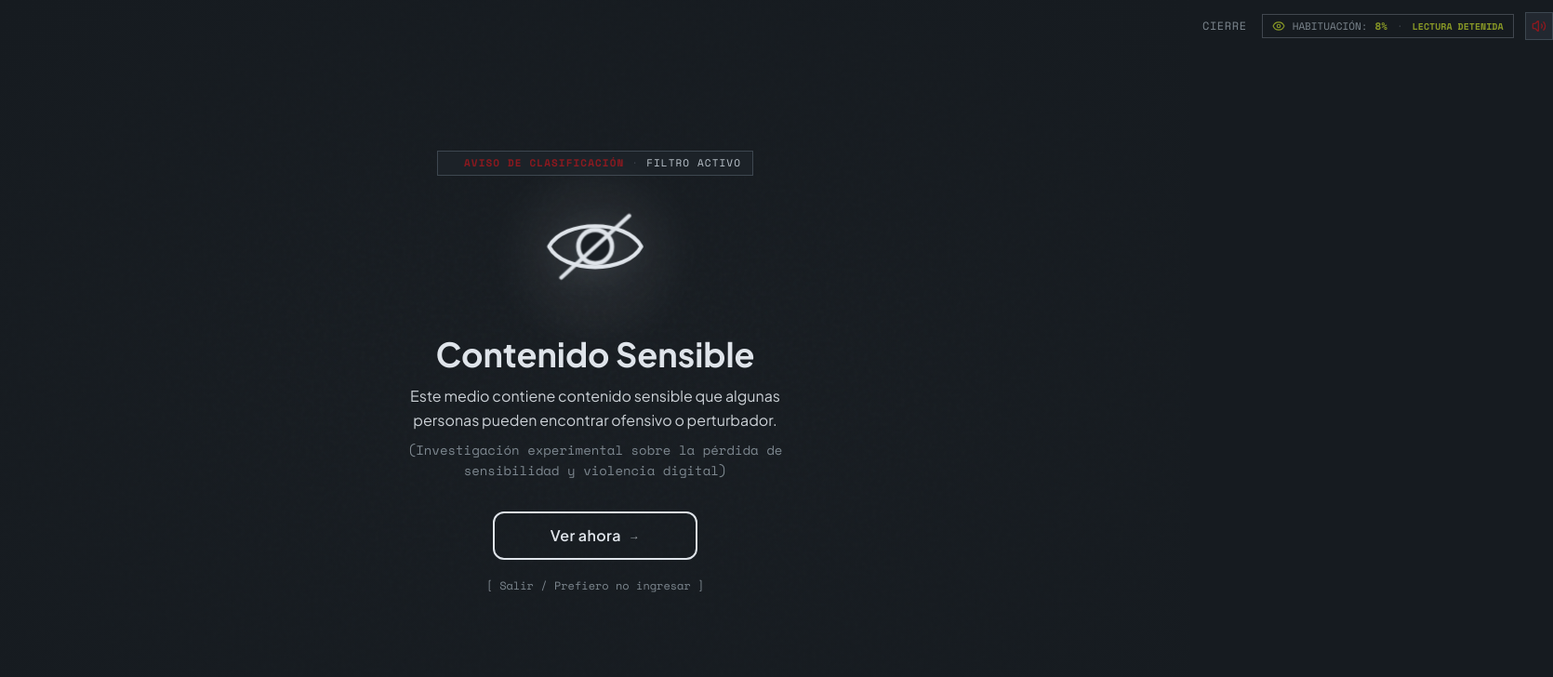
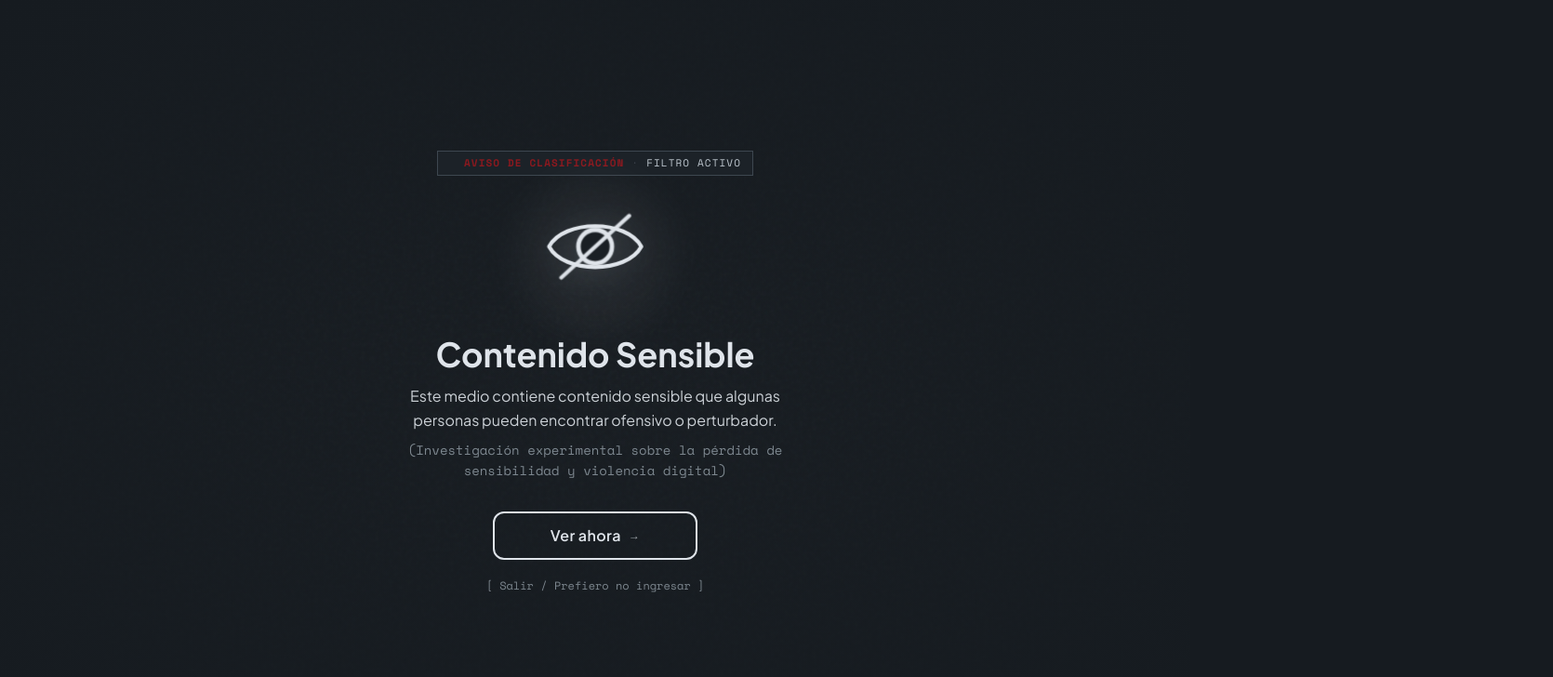
Before and after one commit to saralozano01-png/desensiblizacion-V, a React (Vite) app: page / in a window 1280 px wide. Shown: the top 728 px of the page at 93% size, 1670 px wide, since content can reach past the window. Built offline with nearby package versions, Linux system fonts and the light colour scheme.

Commit message:
Evita que el menú del blog se salga de la pantalla

```diff
--- a/src/components/Navbar.tsx
+++ b/src/components/Navbar.tsx
@@ -69,7 +69,7 @@ export function Navbar({
         aria-valuemax={100}
       />
 
-      <div className="max-w-7xl mx-auto px-4 sm:px-6 h-14 flex items-center justify-between gap-4">
+      <div className="max-w-[1920px] mx-auto px-4 sm:px-6 h-14 flex items-center justify-between gap-4">
         {/* Zone 1: Wordmark / Title */}
         <div className="flex items-center gap-3 shrink-0">
           <button
@@ -84,7 +84,7 @@ export function Navbar({
         </div>
 
         {/* Zone 2: Navigation Links (Desktop) */}
-        <nav className="hidden lg:flex items-center gap-5 text-xs font-mono tracking-wider">
+        <nav className="hidden min-[1700px]:flex items-center gap-3 text-xs font-mono tracking-wider">
           {navLinks.map((link) => {
             const isActive = activeSection === link.id;
             return (
@@ -184,7 +184,7 @@ export function Navbar({
           {/* Mobile Menu Button */}
           <button
             onClick={() => setMobileMenuOpen(!mobileMenuOpen)}
-            className="p-1.5 lg:hidden border border-[#3D4750] bg-[#222830] text-[#DFE4EA] hover:text-white cursor-pointer"
+            className="p-1.5 min-[1700px]:hidden border border-[#3D4750] bg-[#222830] text-[#DFE4EA] hover:text-white cursor-pointer"
             aria-label="Abrir menú"
           >
             {mobileMenuOpen ? <X className="w-5 h-5" /> : <Menu className="w-5 h-5" />}
@@ -208,7 +208,7 @@ export function Navbar({
 
       {/* Mobile Drawer */}
       {mobileMenuOpen && (
-        <div className="lg:hidden border-b border-[#3D4750] bg-[#161B20] px-4 py-4 space-y-2">
+        <div className="min-[1700px]:hidden max-h-[60dvh] overflow-y-auto border-b border-[#3D4750] bg-[#161B20] px-4 py-4 space-y-2">
           <div className="flex items-center justify-between pb-2 mb-2 border-b border-[#2A323A] text-xs font-mono">
             <span className="text-[#7D878F]">HABITUACIÓN INTELIGENTE:</span>
             <span
```
